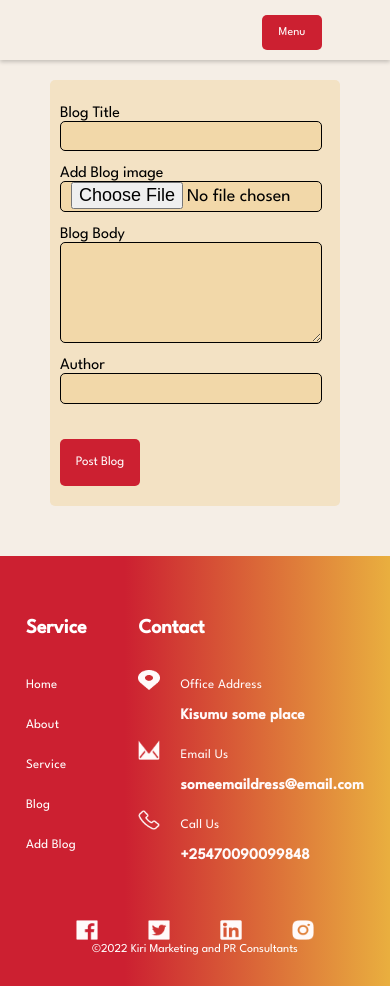
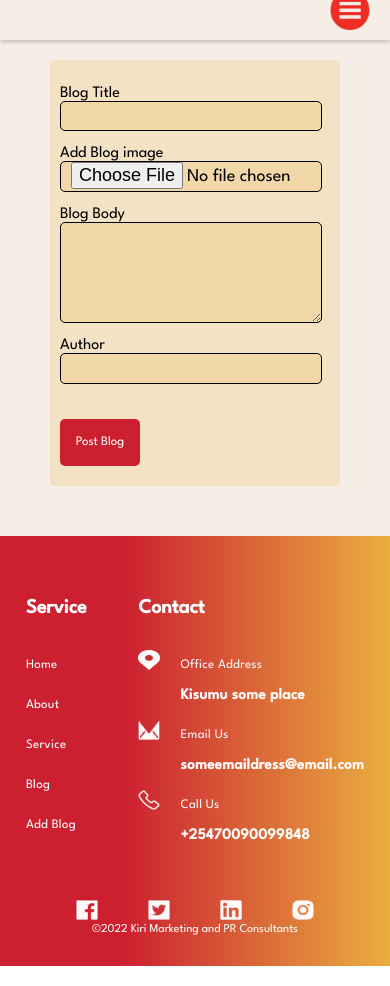
Before and after one commit to Imranyy/Kiri, a React (Create React App) app: page /blog/add in a window 390 px wide. Built offline with nearby package versions, Linux system fonts and the light colour scheme.

Commit message:
added the hamburger icon and the close icon

```diff
--- a/src/App.css
+++ b/src/App.css
@@ -52,19 +52,14 @@ nav ul a{
   color: #1E1E1E;
   text-decoration: none;
 }
-nav ul button{
-  margin-top: -5px;
+nav ul img{
   display: none;
-  font-family: 'League Spartan', sans-serif;
-  background: #CC2031;
-  width: 120%;
-  height: 110%;
-  border: none;
-  font-weight: 400;
-  font-size: 15px;
-  line-height: 30px;
-  margin-left: 32px;
-  color: white;
+  float: right;
+  width: 40px;
+  height: 40px;
+  margin-right: -80px;
+  margin-top:-30px;
+  cursor: pointer;
 }
 .nav-menu{
   top:0;
@@ -87,20 +82,13 @@ nav ul button{
   color: grey;
   text-decoration: none;
 }
-.nav-menu button{
+.nav-menu img{
   position: fixed;
   right: 10px;
-  font-size: small;
-  font-family: 'League Spartan', sans-serif;
-  background: #CC2031;
-  width: 80px;
-  height: 30px;
-  border: none;
-  font-weight: 400;
-  font-size: 15px;
-  line-height: 30px;
+  width: 45px;
+  height: 35px;
   margin-left: 32px;
-  color: white;
+  cursor: pointer;
 }
 .nav-menu a:hover{
   color:#CC2031;
@@ -1030,7 +1018,7 @@ footer .social-icons{
   nav ul a{
     display: none;
   }
-  nav ul button{
+  nav ul img{
     display: block;
   }
   .Hero-image{
@@ -1412,14 +1400,6 @@ footer .social-icons{
 }
 @media screen and (max-width:500px){
 
-nav ul button{
-  width: 60px;
-  height: 35px;
-  border-radius: 5px;
-  font-size: 12px;
-  margin-left: 60%;
-  margin-right: 10px;
-}
 .nav-menu{
   top:0;
   position:fixed;
--- a/src/components/Navbar.js
+++ b/src/components/Navbar.js
@@ -1,6 +1,9 @@
 import React from 'react';
 import {Link} from "react-router-dom";
 import logo from "../media/logo.jpg";
+import menu from "../media/hamburger icon.png";
+import Close from "../media/close icon.png";
+
 function Navbar(props) {
     const showMenu=()=>{
         const navMenu=document.querySelector('.nav-menu')
@@ -50,14 +53,14 @@ function Navbar(props) {
                             <Link onClick={contacts} className="nav-link">Contacts</Link>
                         </li>
                         <li className="nav-item">
-                            <button onClick={showMenu}>Menu</button>
+                            <img src={menu} alt='menu' onClick={showMenu}/>
                         </li>
                     </ul>
                 </div>
             </nav>
 
             <div className='nav-menu'>
-                <button onClick={close}>Close</button><br/><br/>
+                <img src={Close} alt='close' onClick={close}/><br/><br/>
                 <ul>
                     <li><Link to='/' onClick={close} className="nav-link active" aria-current="page" >Home</Link></li><br/>
                     <li><Link onClick={about} className="nav-link" >About</Link></li><br/>
```
Also changed, not shown: src/media/close icon.png (added), src/media/hamburger icon.png (added).
